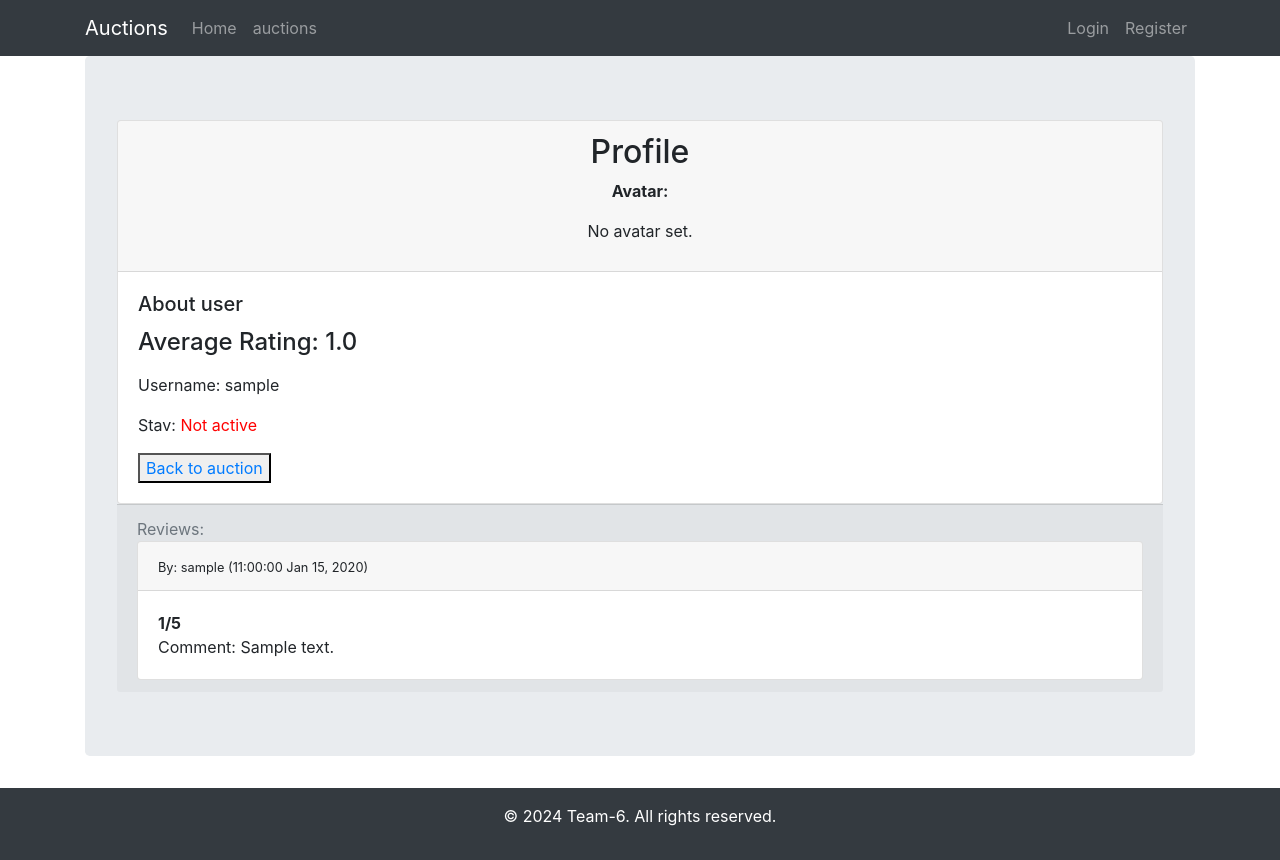
After one commit to nightecz/auction_portal_final_project, a Django app: page /profile/1/ in a window 1280 px wide. The commit adds this page. Run offline with Django 5.2, Linux system fonts and the light colour scheme; tables that the repository leaves empty hold one stand-in row (values such as "Sample post"); some libraries are stand-ins or nearby versions.

Commit message:
- $ symbol added to current price on:  auctions.html, advanced_search.html, watchlist.html,  - create_auction.html now visible only for login users  - advanced_search redesign upper menu  - new sorting: sort by price available  - average rating of seller in auction_detail is now visible  - new view(ProfileDetailView) - possibility to visit others profile and see his reviews + rating  - from detail_auction.html a link to the seller profile is now working  - added possibility to go back on the auction with the http_referer from profile_detail.html

```diff
--- a/final_project/urls.py
+++ b/final_project/urls.py
@@ -7,7 +7,7 @@ from viewer.views import (index, CustomLoginView, ProfileView, RegisterView, Auc
                           AuctionCreateView, ProfileEditView, AuctionDetailView, AuctionSellingView, PlaceBidView,
                           WonAuctionsView,
                           AddToWatchlistView, WatchlistDeleteView, AuctionSearchView, AuctionUpdateView,
-                          ContactInfoView,
+                          ContactInfoView, ProfileDetailView,
                           SellerConfirmView, BuyerConfirmView, AuctionCancelView, AuctionBiddingView, ReviewCreateView,
                           UserSearchView, BuyNowView, AuctionRelistView)
 
@@ -21,6 +21,7 @@ urlpatterns = [
     path('register/', RegisterView.as_view(), name='register'),
     path('profile/', ProfileView.as_view(), name='profile'),
     path('profile/edit/', ProfileEditView.as_view(), name='profile_edit'),
+    path('profile/<int:id>/', ProfileDetailView.as_view(), name='profile_detail'),
 
     path('auctions/', AuctionView.as_view(), name='auctions'),
     path('auctions/my_auctions/', AuctionSellingView.as_view(), name='my_auctions'),
--- a/viewer/models.py
+++ b/viewer/models.py
@@ -1,3 +1,5 @@
+from decimal import Decimal
+
 from django.contrib.auth.models import User
 from django.core.validators import MinValueValidator, MaxValueValidator, FileExtensionValidator
 from django.db.models import (
@@ -94,7 +96,7 @@ class Auction(Model):
                        choices=STATUS_CHOICES,
                        default=RUNNING,
                     )
-    buy_now_price = DecimalField(max_digits=10, decimal_places=2, null=True, blank=True)
+    buy_now_price = DecimalField(max_digits=10, decimal_places=2, null=True, blank=True,)
 
 
 
--- a/viewer/templates/auctions.html
+++ b/viewer/templates/auctions.html
@@ -84,7 +84,7 @@
                     {{ category.name }}{% if not forloop.last %}, {% endif %}
                 {% endfor %}
             </td>
-            <td>{{ auction.current_price }}</td>
+            <td>${{ auction.current_price }}</td>
 <!--            <td>{{ auction.get_status_display }}</td>-->
             <td>{{ auction.end_time }}</td>
             {% if user.is_authenticated %}
--- a/viewer/templates/base.html
+++ b/viewer/templates/base.html
@@ -47,13 +47,12 @@
                         auctions
                     </a>
                 </li>
+                {% if user.is_authenticated %}
                 <li class="nav-item">
                     <a class="nav-link {% active_link 'auction_create' strict=True %}" href="{% url 'auction_create' %}">
                         create auction
                     </a>
                 </li>
-
-                {% if user.is_authenticated %}
                 {% endif %}
             </ul>
             <ul class="navbar-nav">
--- /dev/null
+++ b/viewer/templates/profile_detail.html
@@ -0,0 +1,45 @@
+{% extends 'base.html' %}
+{% block nadpis %}-Profile{% endblock %}
+{% block content %}
+<div class="card">
+    <div class="card-header text-center">
+        <h2 class="h2">Profile</h2>
+<p><strong>Avatar:</strong></p>
+{% if user.profile.avatar %}
+    <img src="{{ user.profile.avatar.url }}" alt="Avatar" width="150">
+{% else %}
+    <p>No avatar set.</p>  <!-- Zobrazí text, pokud není avatar -->
+{% endif %}
+    </div>
+    <div class="card-body">
+        <h5 class="card-title">About user</h5>
+            <h4>Average Rating: {{ profile.calculate_average_rating|default:"No ratings yet" }}</h4>
+        <p class="card-text">
+        </p>
+        <p class="card-text">Username: {{ profile.user.username }}</p>
+        {% if user.is_active %}
+            <p class="card-text">Stav: <span style="color: green">Active</span></p>
+        {% else %}
+            <p class="card-text">Stav: <span style="color: red">Not active</span></p>
+        {% endif %}
+        {% if back_to_auction_url %}
+            <button><a href="{{ back_to_auction_url }}">Back to auction</a></button>
+        {% endif %}
+    </div>
+</div>
+</form>
+    <div class="card-footer text-muted">
+    Reviews:
+    {% for review in profile.received_reviews.all %}
+    <div class="card">
+        <div class="card-header">
+            <small>By: {{ review.reviewer.user.username }} ({{ review.created|date:'H:i:s M d, Y' }})</small>
+        </div>
+        <div class="card-body">
+            <strong>{{ review.rating }}/5</strong> <br>Comment: {{ review.text }}
+        </div>
+        {% endfor %}
+    </div>
+</div>
+
+{% endblock %}
--- a/viewer/templates/watchlist/watchlist.html
+++ b/viewer/templates/watchlist/watchlist.html
@@ -32,7 +32,7 @@
         No image available
         {% endif %}
         </td>
-        <td>{{ item.auction.current_price }}</td>
+        <td>${{ item.auction.current_price }}</td>
         <td>{{ item.auction.end_time }}</td>
         <td>
         <form action="{% url 'remove_from_watchlist' item.pk %}" method="POST">
--- a/viewer/views.py
+++ b/viewer/views.py
@@ -185,10 +185,14 @@ class AuctionSearchView(ListView):
     context_object_name = 'auctions'
     paginate_by = 10  # numbers of auctions per page
 
+
     def get_queryset(self):
         query = self.request.GET.get('q', '')
         auctions = Auction.objects.all()
-        status = self.request.GET.get('status', 'Running')  # gets status from GET parameter, default in search is status 'Running'
+        # Status "Running" by default if not changed by user
+        status = self.request.GET.get('status')
+        if not status:
+            status = 'Running'
 
         # Filtering by user task (keyword)
         if query:
@@ -228,11 +232,18 @@ class AuctionSearchView(ListView):
             auctions = auctions.filter(seller__profile__city__icontains=city)
 
         # Sorting by end_time or start_time
-        sort_by = self.request.GET.get('sort_by')
-        if sort_by == 'end_time':
+        sort_by_time = self.request.GET.get('sort_by_time')
+        if sort_by_time == 'end_time':
             auctions = auctions.order_by('end_time')
-        elif sort_by == 'start_time':
+        elif sort_by_time == 'start_time':
             auctions = auctions.order_by('-start_time')
+
+        # Sorting by price
+        sort_by_price = self.request.GET.get('sort_by_price')
+        if sort_by_price == 'highest':
+            auctions = auctions.order_by('-current_price')
+        elif sort_by_price == 'lowest':
+            auctions = auctions.order_by('current_price')
 
         return auctions
 
@@ -296,9 +307,16 @@ class AuctionDetailView(TemplateView):
 
     def get_context_data(self, **kwargs):
         context = super().get_context_data(**kwargs)
+        # Getting auction by ID
         auction_id = self.kwargs.get('id')
         auction = Auction.objects.get(pk=auction_id)
         context['auction'] = auction
+
+        # Getting profile of seller
+        seller_profile = auction.seller.profile if hasattr(auction.seller, 'profile') else None
+
+        # Getting average_rating into context
+        context['average_rating'] = seller_profile.calculate_average_rating() if seller_profile else None
 
         if self.request.user.is_authenticated:
             user_watchlist = Watchlist.objects.filter(user=self.request.user)
@@ -554,6 +572,7 @@ class PlaceBidView(FormView):
             messages.error(request, "You cannot place another bid until someone else bids.")
             return redirect(reverse('auction_detail', kwargs={'id': auction_id}))
 
+
         auction.current_price = bid_amount
         auction.save()
 
@@ -561,11 +580,6 @@ class PlaceBidView(FormView):
             bidder=request.user,
             amount=bid_amount
         )
-
-        highest_bid = auction.bids.order_by('-amount').first()
-        if highest_bid and highest_bid.amount > auction.buy_now_price:
-            auction.buy_now_price = highest_bid.amount
-            auction.save()
 
         messages.success(request, "Your bid was placed.")
         return HttpResponseRedirect(reverse('auction_detail', kwargs={'id': auction_id}))
@@ -794,6 +808,8 @@ class BuyNowView(View):
             winning_price=auction.buy_now_price
         )
 
+
+
         # Mark the purchase as confirmed by the buyer
         purchase.buyer_confirmation = True
         purchase.save()
@@ -805,3 +821,24 @@ class BuyNowView(View):
 
         messages.success(request, "You have successfully purchased this auction!")
         return redirect('auction_detail', id=auction.id)
+
+
+class ProfileDetailView(DetailView):
+    model = Profile
+    template_name = 'profile_detail.html'
+    context_object_name = 'profile'
+
+    # Gets id from URL due to (DetailView) only works with pk or URL
+    def get_object(self, queryset=None):
+        return Profile.objects.get(id=self.kwargs['id'])
+
+    def get_context_data(self, **kwargs):
+        context = super().get_context_data(**kwargs)
+        context['reviews'] = self.object.received_reviews.all()
+
+        # Gets previous URL as a referer
+        referer = self.request.META.get('HTTP_REFERER')
+        if referer:
+            context['back_to_auction_url'] = referer
+
+        return context
```
Also changed, not shown: viewer/templates/advanced_search.html (+17 -9 lines), viewer/templates/auction_detail.html (+8 -1 lines).
